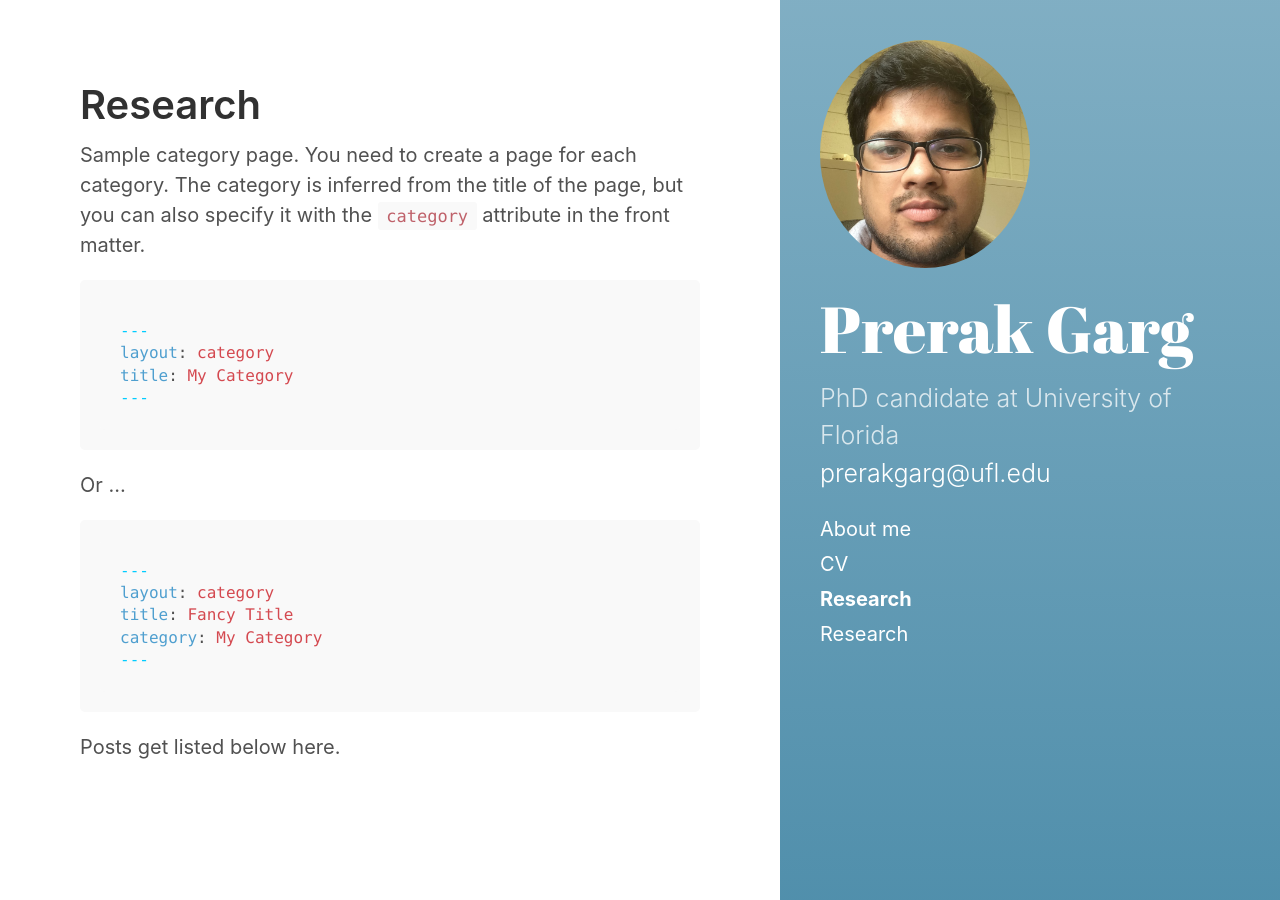
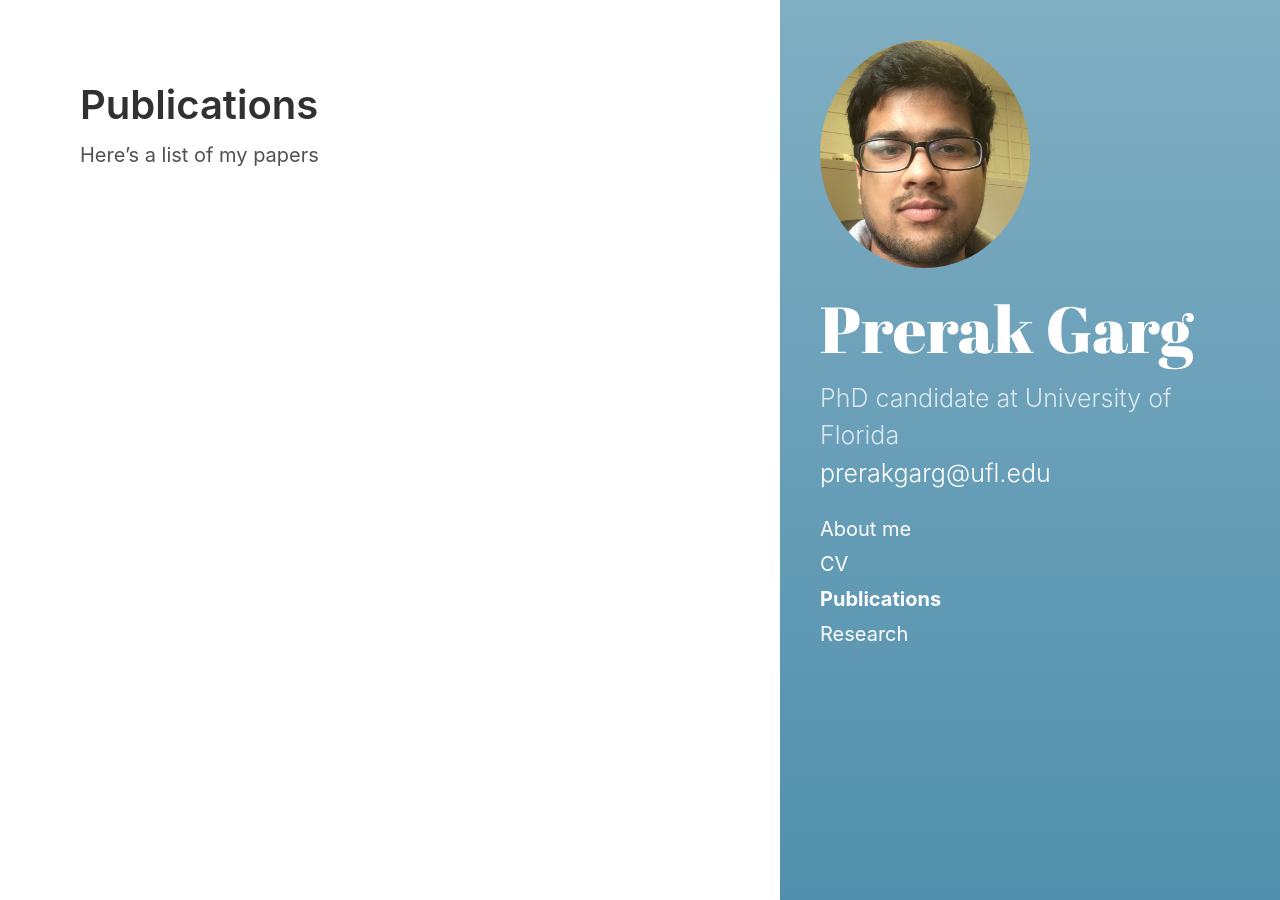
Before and after one commit to prerakgarg07/prerakgarg07.github.io, a Jekyll site: the page built from category/Publications.md, in a window 1280 px wide. Built offline with Jekyll 4.4.1, drawn with Linux system fonts in a browser that asks for light colours.

Commit message:
Added publications

````diff
--- a/category/Publications.md
+++ b/category/Publications.md
@@ -1,27 +1,6 @@
 ---
 layout: category
-title: Research
+title: Publications
 ---
 
-Sample category page. You need to create a page for each category.
-The category is inferred from the title of the page, but you can also
-specify it with the `category` attribute in the front matter.
-
-```md
----
-layout: category
-title: My Category
----
-```
-
-Or ...
-
-```md
----
-layout: category
-title: Fancy Title
-category: My Category
----
-```
-
-Posts get listed below here.
+Here's a list of my papers
````
